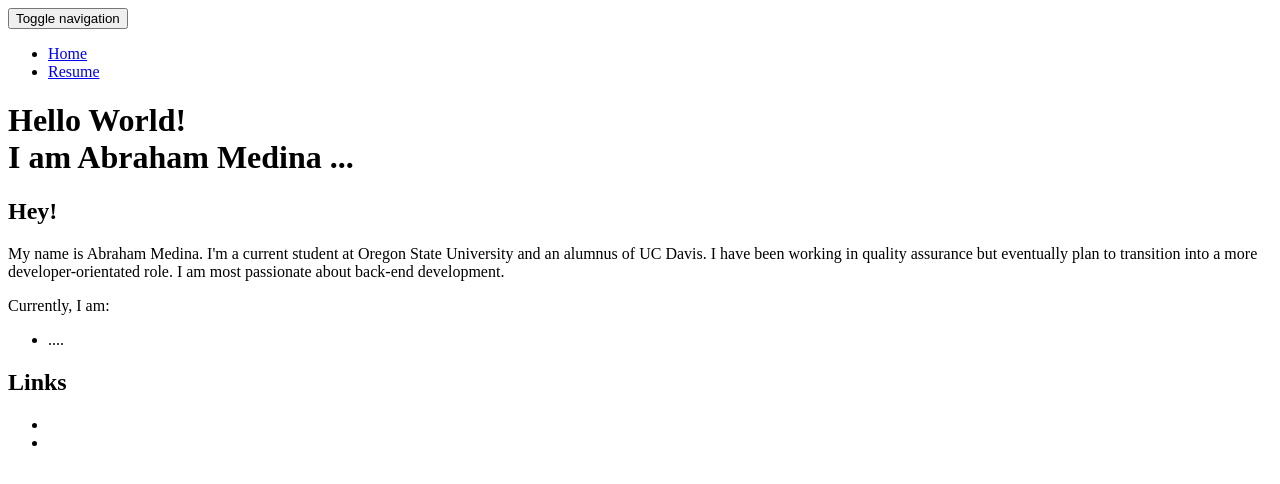
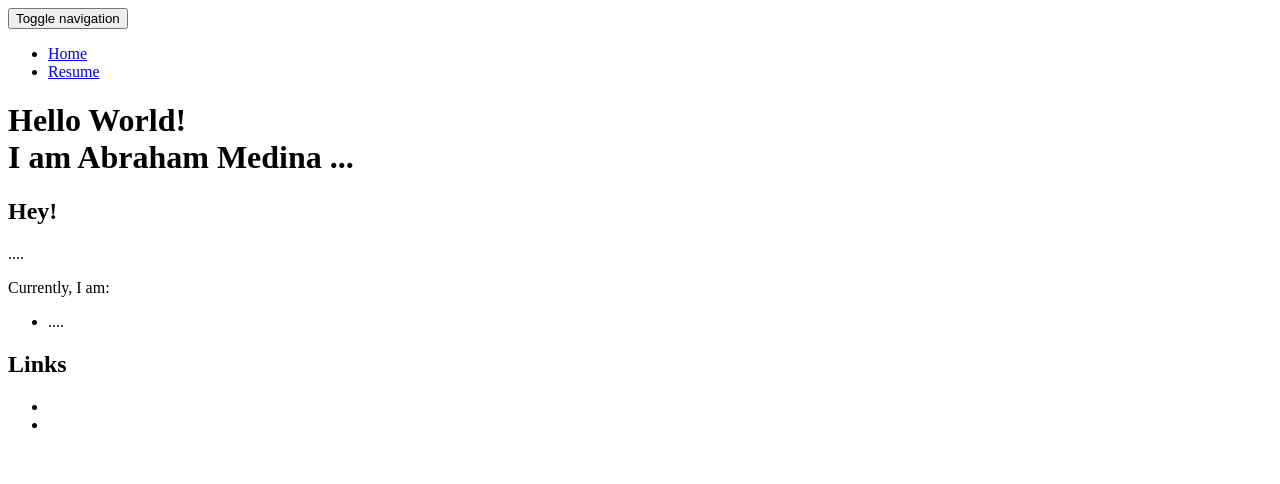
Before and after one commit to amedinaaa/Personal-website, a plain HTML site: page index.html in a window 1280 px wide. Drawn offline with Linux system fonts and the light colour scheme.

Commit message:
Update index.html

```diff
--- a/index.html
+++ b/index.html
@@ -45,8 +45,7 @@
 			<div class="template-example">
 				<h2 class="template-title-example">Hey!</h2>
 				<p>
-					My name is Abraham Medina. I'm a current student at Oregon State University and an alumnus of UC Davis. I have been working in quality assurance but eventually plan to transition into a more developer-orientated role.
-                    I am most passionate about back-end development.
+				....
 				</p>
 				<p>
 					Currently, I am:
```
